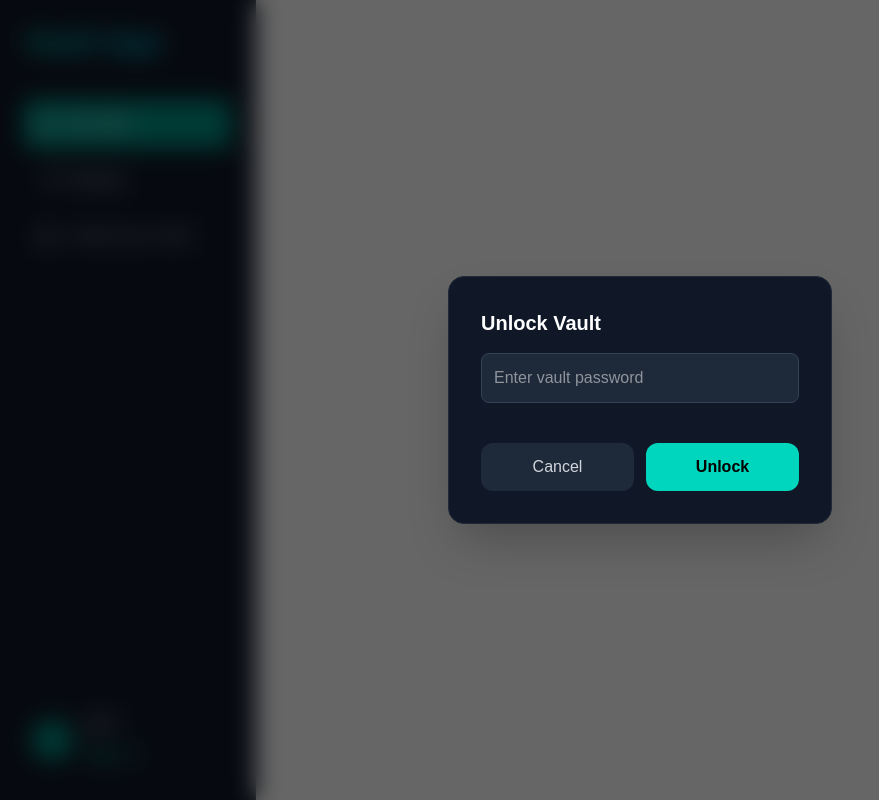
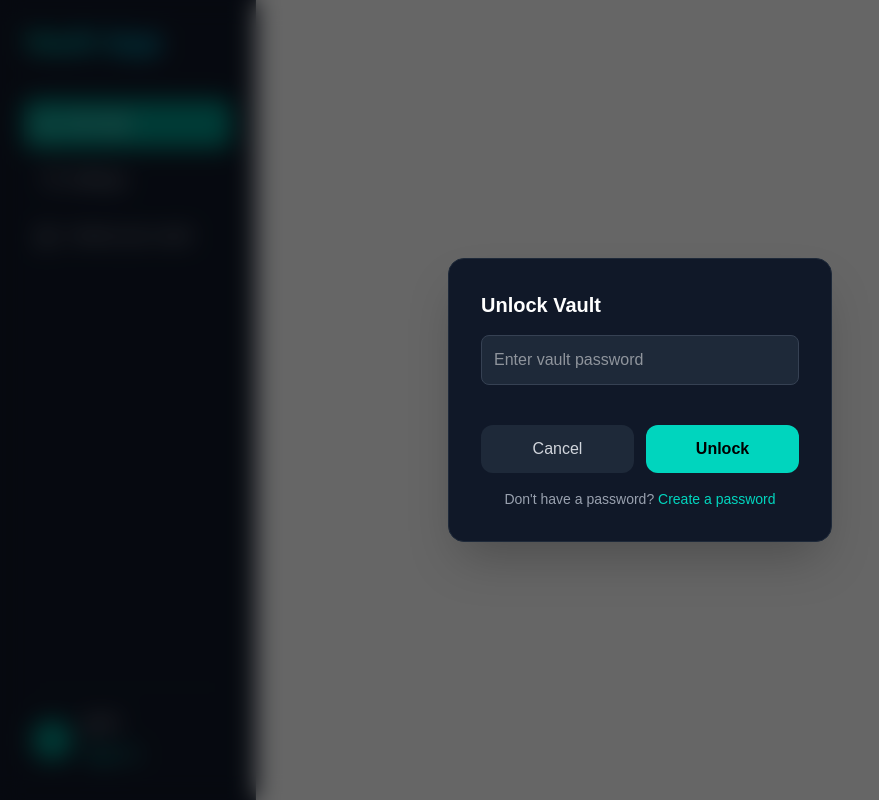
Before and after one commit to 7abd/vault-app, a Next.js app: page /password in a window 1280 px wide. Shown: the whole page, without its empty margins (0-879 px from the left). Built offline with nearby package versions, Linux system fonts and the light colour scheme; no server answers.

Commit message:
added create password feature

```diff
--- a/app/password/page.tsx
+++ b/app/password/page.tsx
@@ -2,6 +2,7 @@
 import { useState } from "react"
 import { useRouter } from "next/navigation"
 import { useVaultCtx } from "@/lib/vaultContext"
+import Link from "next/link"
 export default function UnlockVaultModal() {
 
   const router = useRouter()
@@ -90,7 +91,12 @@ export default function UnlockVaultModal() {
           </div>
         </div>
         )}
-
+       <p className="text-gray-400 text-sm text-center mt-4">
+          Don&apos;t have a password?{" "}
+          <Link href="/password/setUp" className="text-teal-400">
+            Create a password
+          </Link>
+        </p>
       </div>
     </div>
   )
```
